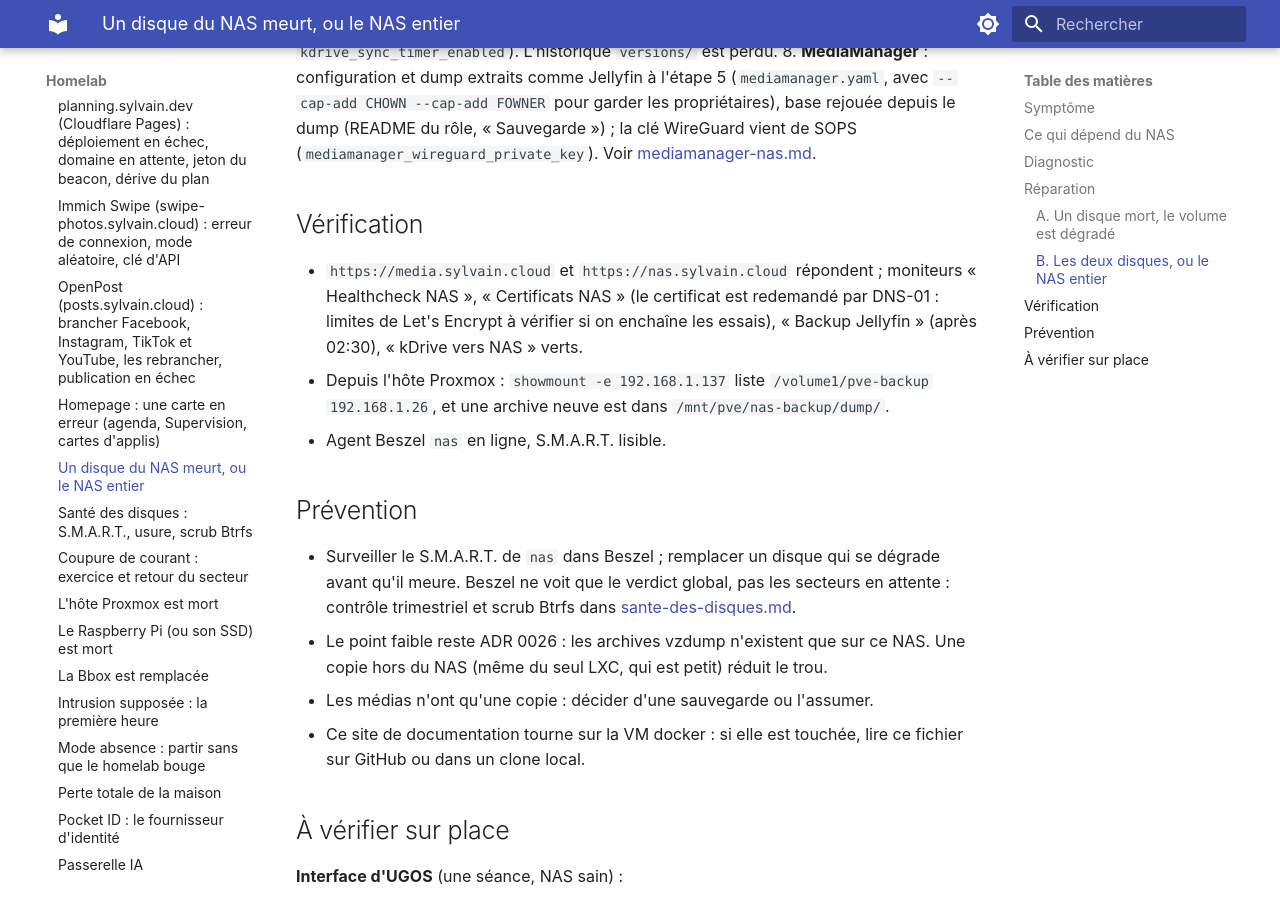
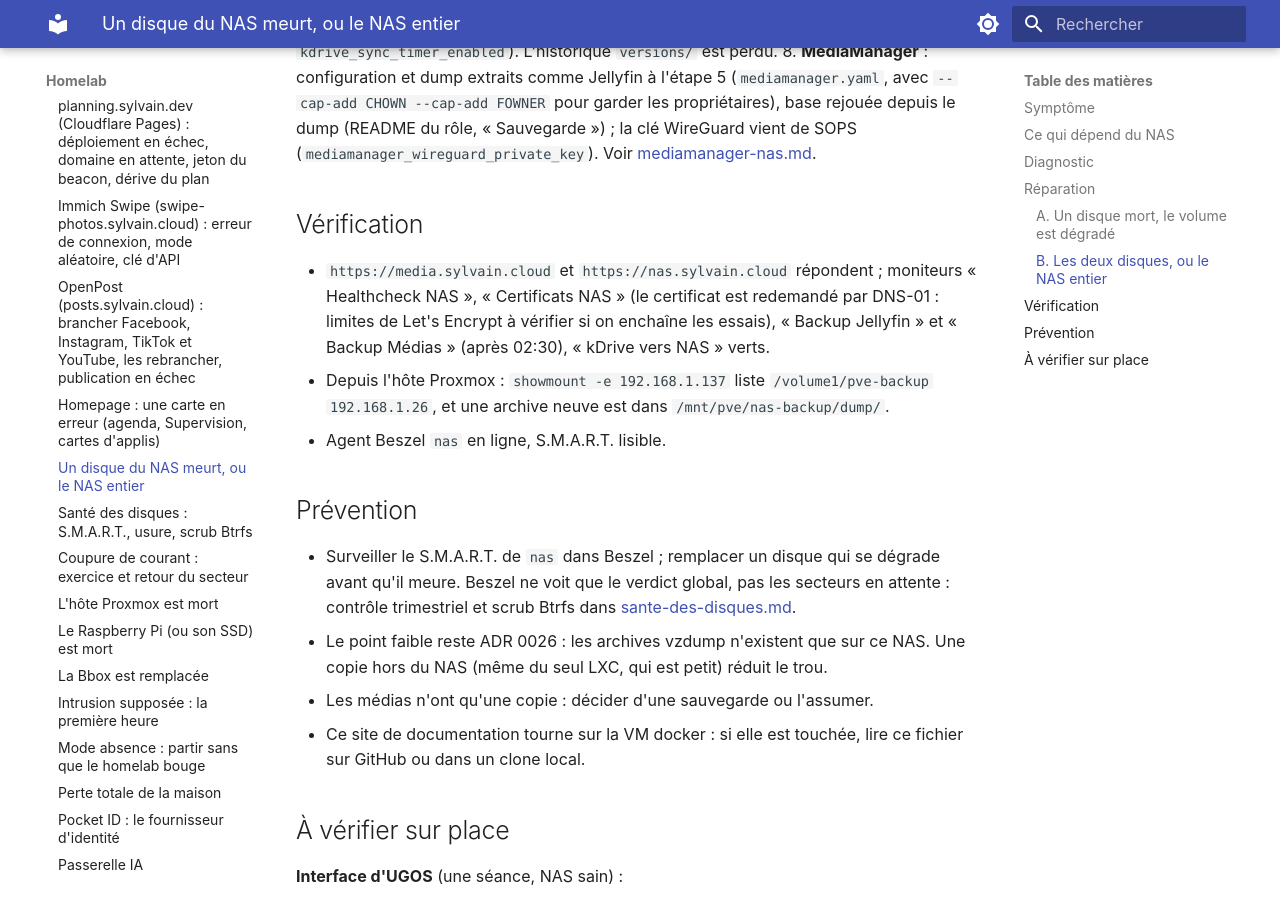
Before and after one commit to sylvainmetayer/homelab, an MkDocs documentation site: the page built from docs/runbooks/disque-nas-mort.md, in a window 1280 px wide and 900 px high, scrolled down 3743 px. Built offline with MkDocs 1.6.1 and Material for MkDocs 9.7.7, drawn with Linux system fonts in a browser that asks for light colours; some of the changed text lies outside the part shown.

Commit message:
fix(nas): retours de revue sur le moniteur des médias
Le contrôle des dossiers du partage couvre ceux de la sauvegarde
(games-clips), le runbook disque-nas-mort cite « Backup Médias ».

Claude-Session: https://claude.ai/code/session_01EfxfYARk8FCAw13wUeDLUe

```diff
--- a/docs/runbooks/disque-nas-mort.md
+++ b/docs/runbooks/disque-nas-mort.md
@@ -19,7 +19,7 @@ sur place ».
   `sdb` ([sante-des-disques.md](sante-des-disques.md)) : `smart_check` est
   déployé sur le NAS (`nas.yml`, à la main ; timer présent au relevé du 11/11).
 - Ou le NAS ne répond plus : moniteurs « Healthcheck NAS », « Certificats
-  NAS », « kDrive vers NAS » et « Backup Jellyfin » rouges ensemble, agent
+  NAS », « kDrive vers NAS », « Backup Jellyfin » et « Backup Médias » rouges ensemble, agent
   Beszel `nas` hors ligne.
 
 ## Ce qui dépend du NAS
@@ -51,8 +51,8 @@ d'Immich, ci-dessus), Pangolin, flip (aucune appli n'utilise le rôle
    manque), `sdc` est un disque USB, hors RAID.
 2. Le disque restant est-il sain ? Son S.M.A.R.T. avant tout (Beszel). S'il
    est douteux, copier d'abord ce qui compte (Réparation, étape 1).
-3. Les sauvegardes sont à jour : moniteurs « Backup Jellyfin » et « kDrive
-   vers NAS » verts avant la panne.
+3. Les sauvegardes sont à jour : moniteurs « Backup Jellyfin », « Backup Médias » et
+   « kDrive vers NAS » verts avant la panne.
 
 ## Réparation
 
@@ -145,7 +145,7 @@ d'Immich, ci-dessus), Pangolin, flip (aucune appli n'utilise le rôle
 - `https://media.sylvain.cloud` et `https://nas.sylvain.cloud` répondent ;
   moniteurs « Healthcheck NAS », « Certificats NAS » (le certificat est
   redemandé par DNS-01 : limites de Let's Encrypt à vérifier si on enchaîne les
-  essais), « Backup Jellyfin » (après 02:30), « kDrive vers NAS » verts.
+  essais), « Backup Jellyfin » et « Backup Médias » (après 02:30), « kDrive vers NAS » verts.
 - Depuis l'hôte Proxmox : `showmount -e 192.168.1.137` liste
   `/volume1/pve-backup 192.168.1.26`, et une archive neuve est dans
   `/mnt/pve/nas-backup/dump/`.
```
Also changed, not shown: 2 other files.
